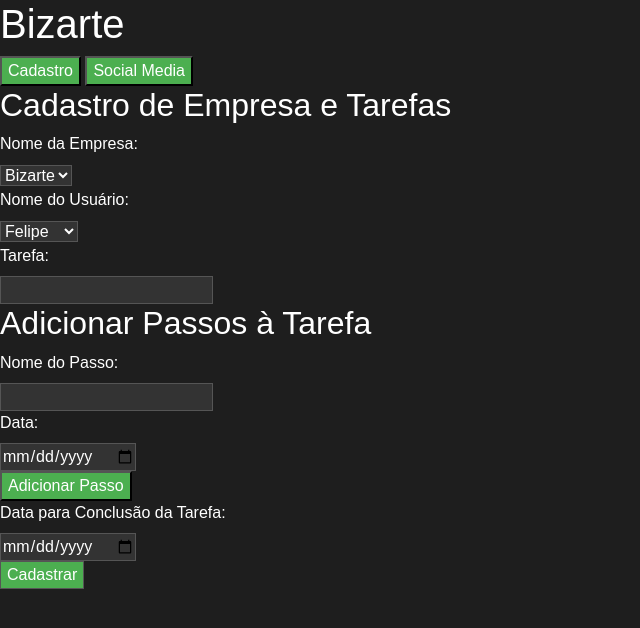
After one commit to danielteixeiralima/kanba, a Flask app: page /cadastrar/tarefa_semanal in a window 1280 px wide. The commit adds this page. Shown: the top 628 px of the page, without its empty margins (0-640 px from the left). Run offline with Flask 3, Linux system fonts and the light colour scheme; some libraries are stand-ins or nearby versions.

Commit message:
Inclusão da função cadastrar tarefa semanal por usuario

```diff
--- a/app.py
+++ b/app.py
@@ -1016,14 +1016,75 @@ def cadastrar_sprint():
     return render_template('cadastrar_sprint.html', empresas=empresas, usuarios=usuarios)
 
 
-
-
 @app.route('/get_usuarios/<int:empresa_id>')
 def get_usuarios(empresa_id):
     usuarios = Usuario.query.filter_by(id_empresa=empresa_id).all()
     return jsonify([{'id': usuario.id, 'nome': usuario.nome} for usuario in usuarios])
 
 
+from datetime import datetime
+
+from datetime import datetime
+
+from datetime import datetime
+
+@app.route('/cadastrar/tarefa_semanal', methods=['GET', 'POST'])
+def cadastrar_tarefa_semanal():
+    if request.method == 'POST':
+        id_empresa = int(request.form.get('empresa', '0'))
+        id_usuario = int(request.form.get('usuario', '0'))
+        tarefa_semana = request.form['tarefa_semana']
+        data_para_conclusao_str = request.form['data_para_conclusao']
+
+        empresa = Empresa.query.get(id_empresa)
+        usuario = Usuario.query.get(id_usuario)
+
+        if empresa is None or usuario is None:
+            return "Empresa ou Usuário não encontrado", 404
+
+        # Converta a string da data para um objeto datetime
+        data_para_conclusao = datetime.strptime(data_para_conclusao_str, '%Y-%m-%d')
+
+        passos = []
+        datas = []
+        i = 0
+        while True:
+            passo_key = 'passo_' + str(i)
+            data_key = 'data_' + str(i)
+            if passo_key in request.form:
+                passo = request.form[passo_key]
+                data_str = request.form[data_key]
+
+                # Converta a string da data para um objeto datetime
+                data = datetime.strptime(data_str, '%Y-%m-%d')
+
+                passos.append(passo)
+                datas.append(data.strftime('%Y-%m-%d'))  # Converta o objeto datetime para uma string
+                i += 1
+            else:
+                break
+
+        to_do = json.dumps({"passos": passos, "datas": datas})
+
+        tarefa_semanal = TarefaSemanal(
+            empresa_id=empresa.id,
+            usuario_id=usuario.id,
+            tarefa_semana=tarefa_semana,
+            to_do=to_do,
+            data_para_conclusao=data_para_conclusao,
+        )
+        db.session.add(tarefa_semanal)
+        db.session.commit()
+        return redirect(url_for('listar_tarefas_semanais_usuario'))
+
+    empresas = Empresa.query.all()
+    usuarios = Usuario.query.all()
+    return render_template('cadastrar_tarefas_semanais_usuario.html', empresas=empresas, usuarios=usuarios)
+
+
+
+
+
 if __name__ == '__main__':
     with app.app_context():
         db.create_all()
--- a/static/main.js
+++ b/static/main.js
@@ -32,8 +32,20 @@ $(document).ready(function(){
             e.preventDefault();
         }
     });
+
+    var toDoCount = 1;
+
+    $('#add_to_do').click(function() {
+        var newToDo = $('<input>');
+        newToDo.attr('type', 'text');
+        newToDo.attr('id', 'to_do_' + toDoCount);
+        newToDo.attr('name', 'to_do_' + toDoCount);
+
+        $('#to_do_container').append(newToDo);
+
+        toDoCount++;
+    });
 });
-
 function updateObjectives() {
     var objetivoOriginal = $('#objetivo').data('original');
     var empresaId = $('#empresa').val();
@@ -104,3 +116,35 @@ function updateUsers() {
         });
     });
 }
+document.getElementById('add_passo').addEventListener('click', function() {
+    var passosContainer = document.getElementById('passos_container');
+    var passoCount = passosContainer.getElementsByClassName('passo').length;
+
+    var newPasso = document.createElement('div');
+    newPasso.className = 'passo';
+
+    var passoLabel = document.createElement('label');
+    passoLabel.htmlFor = 'passo_' + passoCount;
+    passoLabel.textContent = 'Nome do Passo:';
+
+    var passoInput = document.createElement('input');
+    passoInput.type = 'text';
+    passoInput.id = 'passo_' + passoCount;
+    passoInput.name = 'passo_' + passoCount;
+
+    var dateLabel = document.createElement('label');
+    dateLabel.htmlFor = 'data_' + passoCount;
+    dateLabel.textContent = 'Data:';
+
+    var dateInput = document.createElement('input');
+    dateInput.type = 'date';
+    dateInput.id = 'data_' + passoCount;
+    dateInput.name = 'data_' + passoCount;
+
+    newPasso.appendChild(passoLabel);
+    newPasso.appendChild(passoInput);
+    newPasso.appendChild(dateLabel);
+    newPasso.appendChild(dateInput);
+
+    passosContainer.appendChild(newPasso);
+});
--- /dev/null
+++ b/templates/cadastrar_tarefas_semanais_usuario.html
@@ -0,0 +1,39 @@
+{% extends "base.html" %}
+
+{% block content %}
+    <h2>Cadastro de Empresa e Tarefas</h2>
+    <form method="POST">
+        <label for="empresa">Nome da Empresa:</label><br>
+        <select id="empresa" name="empresa">
+            {% for empresa in empresas %}
+            <option value="{{ empresa.id }}">{{ empresa.nome_contato }}</option>
+            {% endfor %}
+        </select><br>
+        <label for="usuario">Nome do Usuário:</label><br>
+        <select id="usuario" name="usuario">
+            <!-- Os usuários serão preenchidos dinamicamente pelo JavaScript -->
+        </select><br>
+        <label for="tarefa_semana">Tarefa:</label><br>
+        <input type="text" id="tarefa_semana" name="tarefa_semana"><br>
+
+        <h2>Adicionar Passos à Tarefa</h2>
+        <div id="passos_container">
+            <div class="passo">
+                <label for="passo_0">Nome do Passo:</label><br>
+                <input type="text" id="passo_0" name="passo_0"><br>
+                <label for="data_0">Data:</label><br>
+                <input type="date" id="data_0" name="data_0"><br>
+            </div>
+        </div>
+
+        <button type="button" id="add_passo">Adicionar Passo</button><br>
+
+        <label for="data_para_conclusao">Data para Conclusão da Tarefa:</label><br>
+        <input type="date" id="data_para_conclusao" name="data_para_conclusao"><br>
+        <input type="submit" value="Cadastrar">
+    </form>
+{% endblock %}
+
+{% block scripts %}
+<script src="{{ url_for('static', filename='main.js') }}"></script>
+{% endblock %}
```
Also changed, not shown: templates/listar_tarefas_semanais_usuario.html (+14 -25 lines), templates/teste.html (added, +26 -0 lines), test.db.
